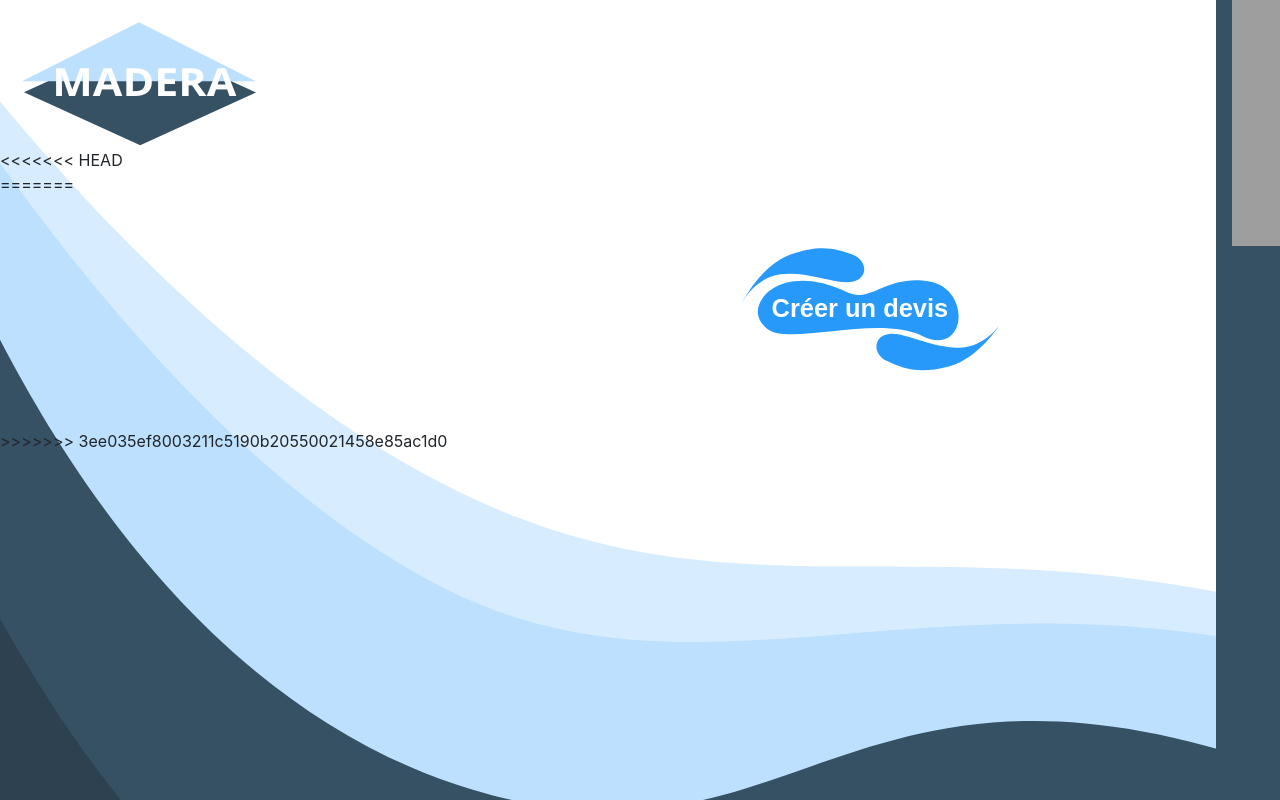
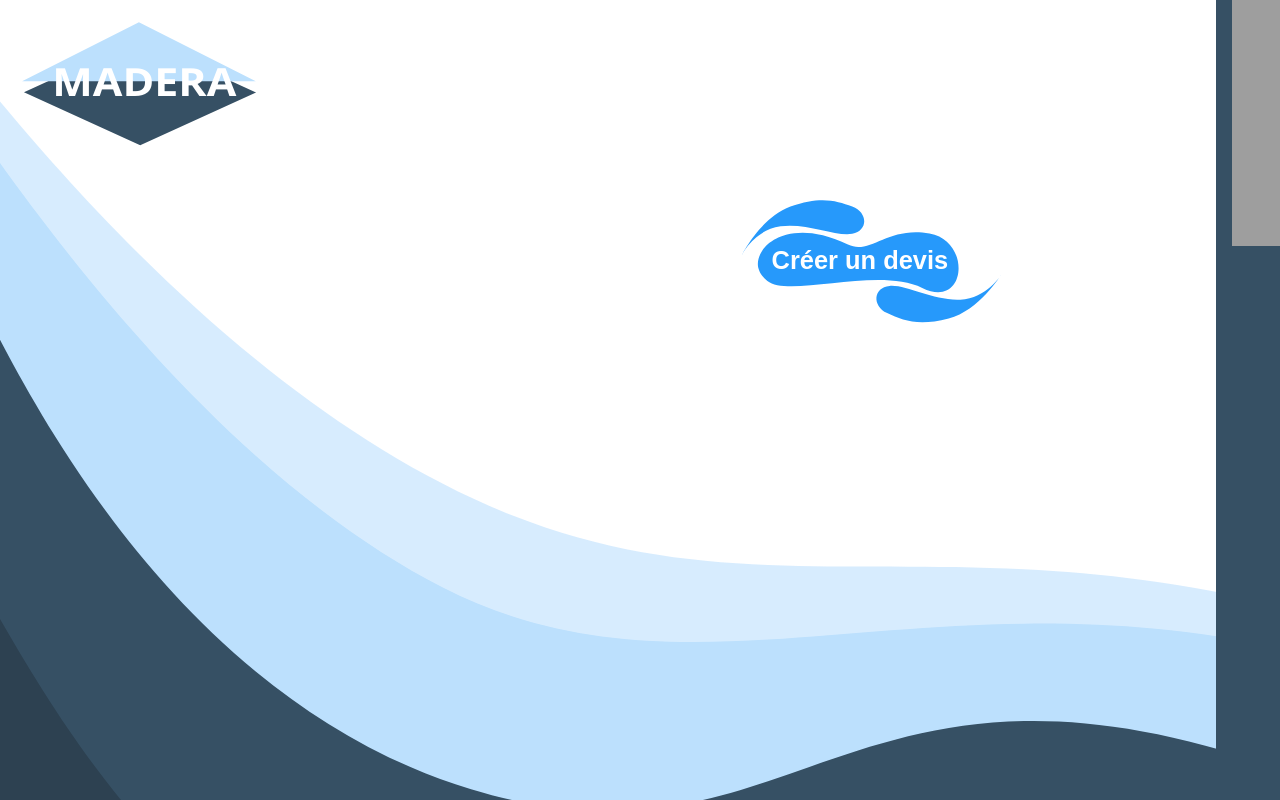
Before and after one commit to LehouxKevin/Madera_devis, an Angular app in the folder Front/: page /accueil in a window 1280 px wide. Built offline with nearby package versions, Linux system fonts and the light colour scheme; grey boxes are pictures that could not be loaded.

Commit message:
Résolution des conflits | home.component.html

```diff
--- a/Front/src/app/pages/home/home.component.html
+++ b/Front/src/app/pages/home/home.component.html
@@ -1,15 +1,10 @@
 <div class="home">
 	<app-header></app-header>
-<<<<<<< HEAD
 	<div routerLink="accueil"></div>
-	<router-outlet></router-outlet>
-=======
 	<!--<p>home works!</p>
 	<nav>
 	    <button routerLink="devis">Devis</button>
 	    <button routerLink="modules">Modules</button>
-	</nav>
-    <router-outlet></router-outlet> -->
+	</nav>-->
     <router-outlet></router-outlet>
->>>>>>> 3ee035ef8003211c5190b20550021458e85ac1d0
 </div>
```
